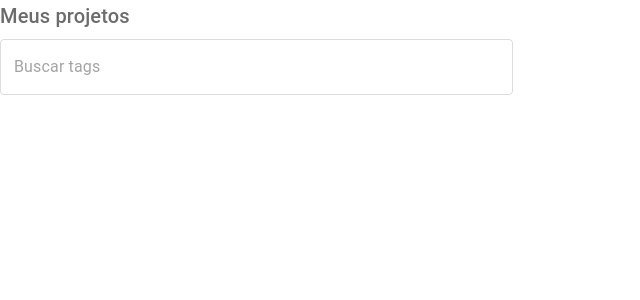
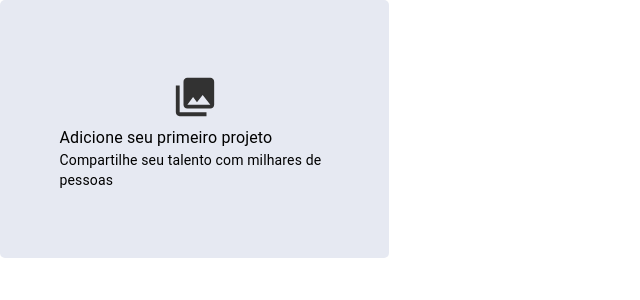
Before and after one commit to gabrielisantos-dev/Hackathon-Orange-Juice, a React (Vite) app in the folder frontend-orange/: page / in a window 1280 px wide. Shown: the top 300 px of the page, without its empty margins (0-640 px from the left). Built offline with nearby package versions, Linux system fonts and the light colour scheme.

Commit message:
botão adicione seu projeto em ListaProjetos

```diff
--- a/frontend-orange/src/App.jsx
+++ b/frontend-orange/src/App.jsx
@@ -8,8 +8,8 @@ import "./main.css"
 // import TelaLogin from "./pages/TelaLogin"
 // import MainHeader from "./components/main-header/Header"
 // import CardPerfil from "./components/meu-portfolio/cardPerfil"
-import FormBuscarTags from "./components/meu-portfolio/FormBuscarTags"
-
+// import FormBuscarTags from "./components/meu-portfolio/FormBuscarTags"
+import ListaProjetos from './components/meu-portfolio/ListaProjetos';
 
 
 function App() {
@@ -26,7 +26,8 @@ function App() {
       {/* <MainHeader/> */}
       {/* <ContainerImagemTelaLogin/> */}
       {/* <CardPerfil/> */}
-      <FormBuscarTags/>
+      {/* <FormBuscarTags/> */}
+      <ListaProjetos/>
 
     </>
   )
--- /dev/null
+++ b/frontend-orange/src/components/meu-portfolio/ListaProjetos.jsx
@@ -0,0 +1,45 @@
+import { Box, Typography, ThemeProvider } from "@mui/material";
+import collections from '../../assets/collections/collections.svg';
+
+import {theme} from '../../utils/Theme'
+
+
+export default function ListaProjetos(){
+
+  return(
+  <ThemeProvider theme={theme}>
+    <Box
+      sx={{
+        width:'389px',
+        height:'258px',
+        display:'flex',
+        borderRadius:'5px',
+        alignItems:'center',
+        justifyContent:'center',
+        backgroundColor:'neutral.secondaryLight',
+        }}
+        >
+      <Box
+        sx={{
+          width:'270px',
+          height:'122px',
+          display:'flex',
+          flexDirection:'column'
+          }}
+          >
+        <Box
+          sx={{
+            width:'46px',
+            height:'46px',
+            margin:'auto'
+            }}
+            >
+          <img src={collections} alt=""/>
+        </Box>
+        <Typography variant="body1">Adicione seu primeiro projeto</Typography>
+        <Typography variant="body2">Compartilhe seu talento com milhares de pessoas</Typography>
+      </Box>
+    </Box>
+   </ThemeProvider>
+  )
+}
```
